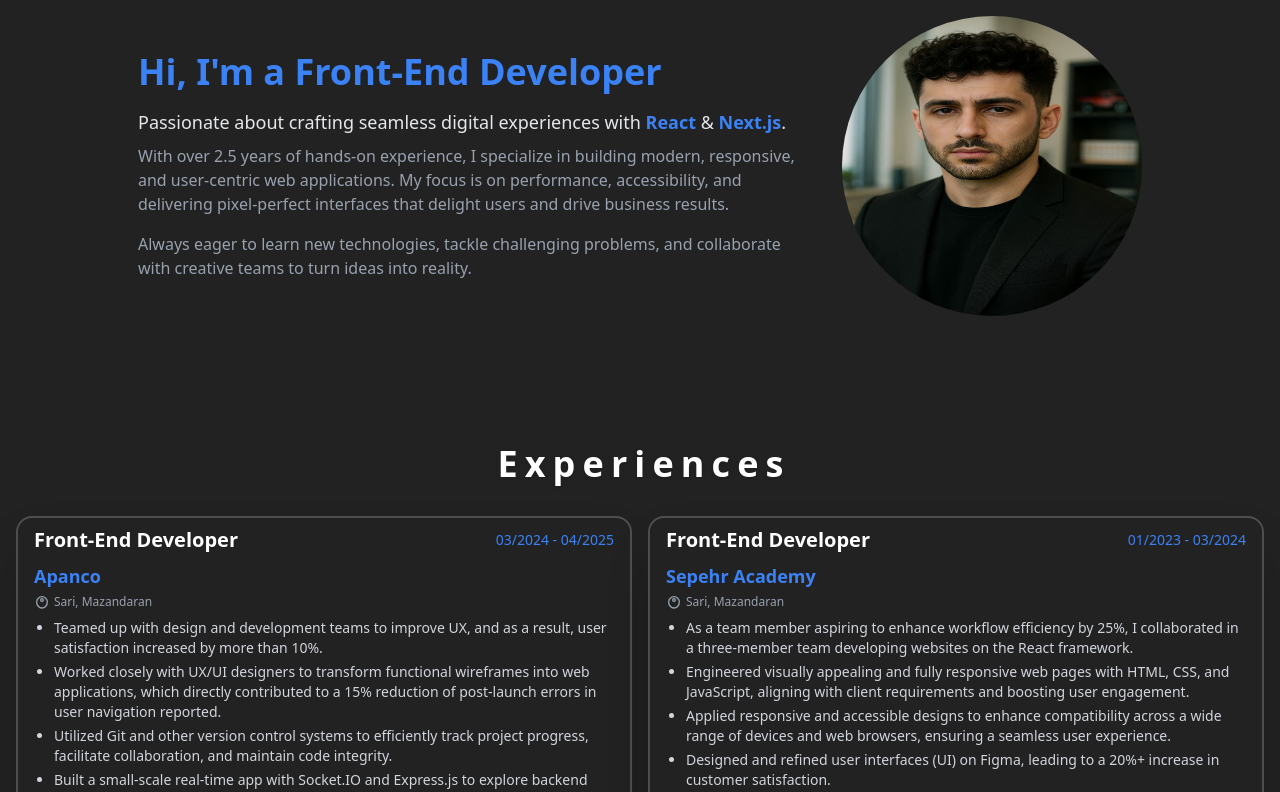
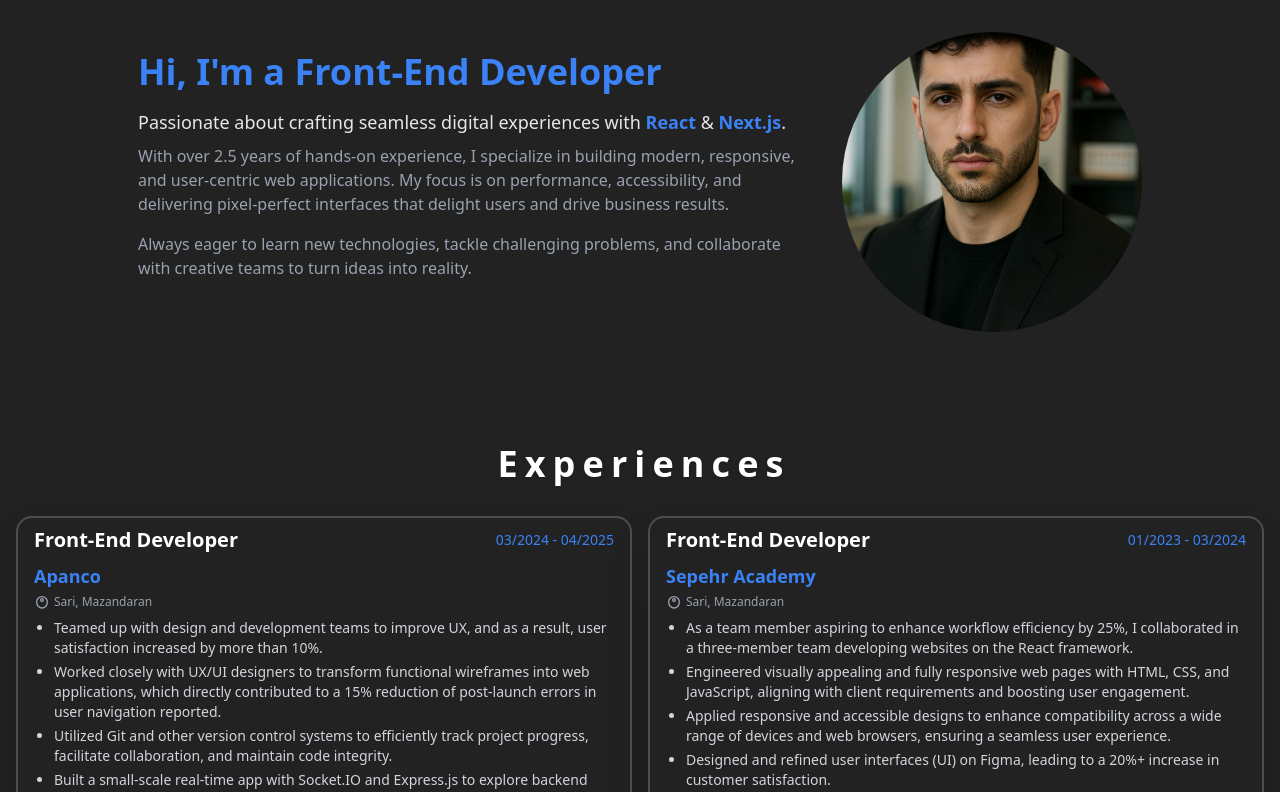
Before and after one commit to KianJanloo/myself, a React (Vite) app: page / in a window 1280 px wide. Shown: the top 792 px of the page. Built offline with nearby package versions, Linux system fonts and the light colour scheme; what @heroui/react would draw is missing.

Commit message:
Debug Picture

```diff
--- a/src/components/landing/summary/Summary.tsx
+++ b/src/components/landing/summary/Summary.tsx
@@ -4,7 +4,7 @@ import kian from "@/assets/Kian.jpg"
 const Summary = () => {
     return (
         <div id="summary" className="flex max-lg:flex-col flex-row-reverse justify-center gap-8 max-lg:gap-16 items-center">
-            <img src={kian || " "} alt=" " className='size-[300px] rounded-full bg-secondary' />
+            <img src={kian || " "} alt=" " className='size-[300px] rounded-full bg-secondary object-cover top-4 relative' />
             <div className='max-w-2xl'>
                 <h1 className="text-4xl font-extrabold text-accent mb-4">Hi, I'm a Front-End Developer</h1>
                 <p className="text-lg text-gray-200 font-medium mb-2">
```
